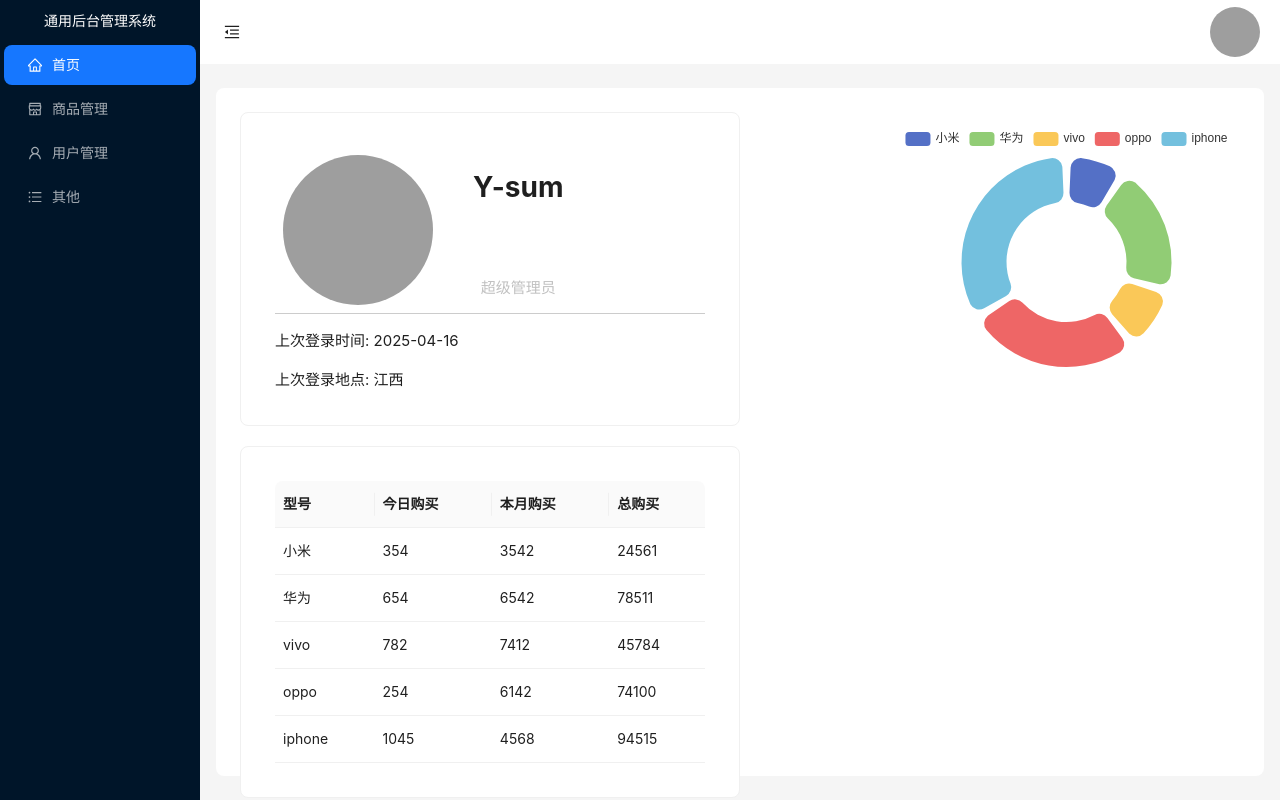
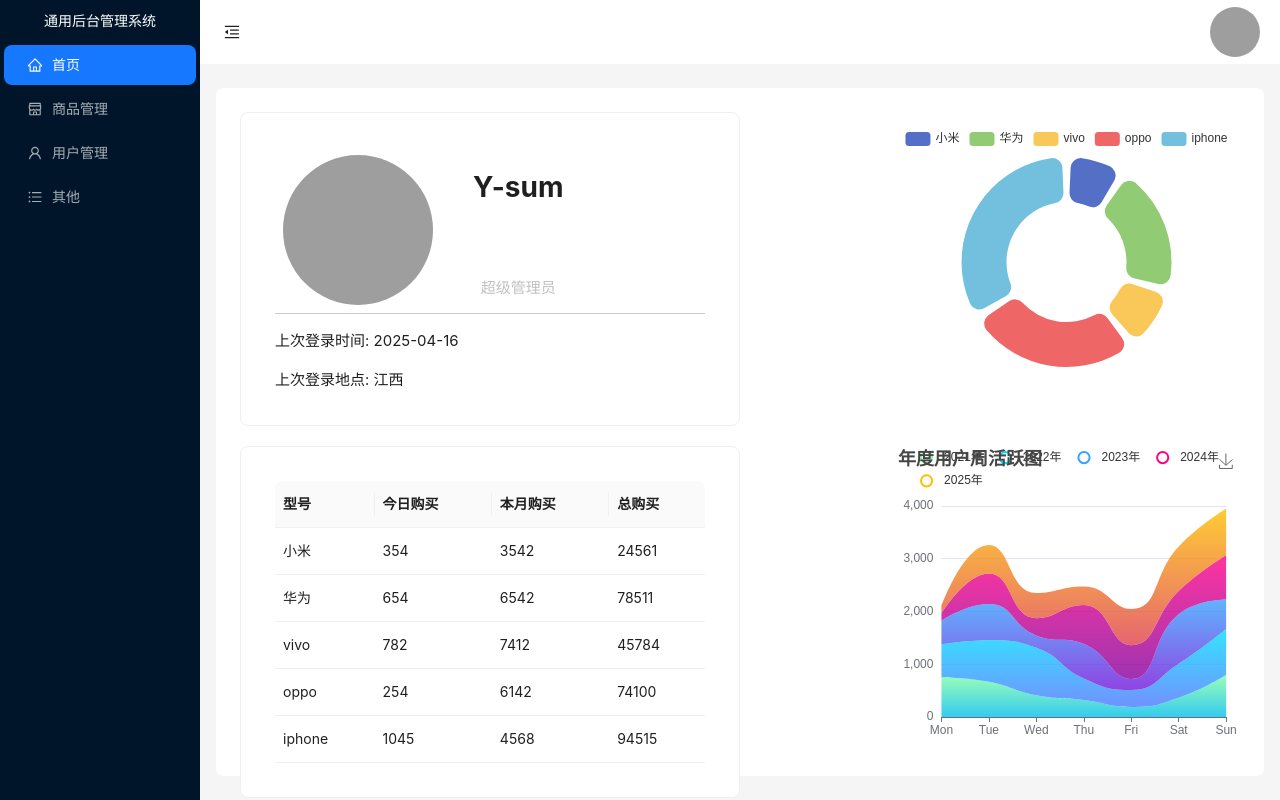
Before and after one commit to ikun666xiadan/react-admin-frontend, a React (Create React App) app: page /home in a window 1280 px wide. Built offline with nearby package versions, Linux system fonts and the light colour scheme; data requests are answered from the project's data file; grey boxes are pictures that could not be loaded.

Commit message:
feat: userData图表渲染封装

```diff
--- /dev/null
+++ b/src/pages/Home/UserDataEcharts/index.js
@@ -0,0 +1,226 @@
+import * as echarts from "echarts/core";
+import {
+  TitleComponent,
+  ToolboxComponent,
+  TooltipComponent,
+  GridComponent,
+  LegendComponent,
+} from "echarts/components";
+import { LineChart } from "echarts/charts";
+import { UniversalTransition } from "echarts/features";
+import { CanvasRenderer } from "echarts/renderers";
+import { useRef, useEffect } from "react";
+
+echarts.use([
+  TitleComponent,
+  ToolboxComponent,
+  TooltipComponent,
+  GridComponent,
+  LegendComponent,
+  LineChart,
+  CanvasRenderer,
+  UniversalTransition,
+]);
+
+const UserEcharts = () => {
+  const chartRef = useRef(null);
+
+  useEffect(() => {
+    const myChart = echarts.init(chartRef.current);
+    const option = {
+      color: ["#80FFA5", "#00DDFF", "#37A2FF", "#FF0087", "#FFBF00"],
+      title: {
+        text: "年度用户周活跃图",
+      },
+      tooltip: {
+        trigger: "axis",
+        axisPointer: {
+          type: "cross",
+          label: {
+            backgroundColor: "#6a7985",
+          },
+        },
+      },
+      legend: {
+        data: ["2021年", "2022年", "2023年", "2024年", "2025年"],
+      },
+      toolbox: {
+        feature: {
+          saveAsImage: {},
+        },
+      },
+      grid: {
+        left: "3%",
+        right: "4%",
+        bottom: "3%",
+        containLabel: true,
+      },
+      xAxis: [
+        {
+          type: "category",
+          boundaryGap: false,
+          data: ["Mon", "Tue", "Wed", "Thu", "Fri", "Sat", "Sun"],
+        },
+      ],
+      yAxis: [
+        {
+          type: "value",
+        },
+      ],
+      series: [
+        {
+          name: "2021年",
+          type: "line",
+          stack: "Total",
+          smooth: true,
+          lineStyle: {
+            width: 0,
+          },
+          showSymbol: false,
+          areaStyle: {
+            opacity: 0.8,
+            color: new echarts.graphic.LinearGradient(0, 0, 0, 1, [
+              {
+                offset: 0,
+                color: "rgb(128, 255, 165)",
+              },
+              {
+                offset: 1,
+                color: "rgb(1, 191, 236)",
+              },
+            ]),
+          },
+          emphasis: {
+            focus: "series",
+          },
+          data: [754, 666, 410, 320, 190, 364, 800],
+        },
+        {
+          name: "2022年",
+          type: "line",
+          stack: "Total",
+          smooth: true,
+          lineStyle: {
+            width: 0,
+          },
+          showSymbol: false,
+          areaStyle: {
+            opacity: 0.8,
+            color: new echarts.graphic.LinearGradient(0, 0, 0, 1, [
+              {
+                offset: 0,
+                color: "rgb(0, 221, 255)",
+              },
+              {
+                offset: 1,
+                color: "rgb(77, 119, 255)",
+              },
+            ]),
+          },
+          emphasis: {
+            focus: "series",
+          },
+          data: [621, 788, 902, 410, 322, 645, 867],
+        },
+        {
+          name: "2023年",
+          type: "line",
+          stack: "Total",
+          smooth: true,
+          lineStyle: {
+            width: 0,
+          },
+          showSymbol: false,
+          areaStyle: {
+            opacity: 0.8,
+            color: new echarts.graphic.LinearGradient(0, 0, 0, 1, [
+              {
+                offset: 0,
+                color: "rgb(55, 162, 255)",
+              },
+              {
+                offset: 1,
+                color: "rgb(116, 21, 219)",
+              },
+            ]),
+          },
+          emphasis: {
+            focus: "series",
+          },
+          data: [451, 687, 234, 654, 210, 940, 560],
+        },
+        {
+          name: "2024年",
+          type: "line",
+          stack: "Total",
+          smooth: true,
+          lineStyle: {
+            width: 0,
+          },
+          showSymbol: false,
+          areaStyle: {
+            opacity: 0.8,
+            color: new echarts.graphic.LinearGradient(0, 0, 0, 1, [
+              {
+                offset: 0,
+                color: "rgb(255, 0, 135)",
+              },
+              {
+                offset: 1,
+                color: "rgb(135, 0, 157)",
+              },
+            ]),
+          },
+          emphasis: {
+            focus: "series",
+          },
+          data: [135, 578, 328, 740, 640, 440, 840],
+        },
+        {
+          name: "2025年",
+          type: "line",
+          stack: "Total",
+          smooth: true,
+          lineStyle: {
+            width: 0,
+          },
+          showSymbol: false,
+          label: {
+            show: true,
+            position: "top",
+          },
+          areaStyle: {
+            opacity: 0.8,
+            color: new echarts.graphic.LinearGradient(0, 0, 0, 1, [
+              {
+                offset: 0,
+                color: "rgb(255, 191, 0)",
+              },
+              {
+                offset: 1,
+                color: "rgb(224, 62, 76)",
+              },
+            ]),
+          },
+          emphasis: {
+            focus: "series",
+          },
+          data: [145, 542, 478, 351, 684, 841, 879],
+        },
+      ],
+    };
+
+    myChart.setOption(option);
+    return () => {
+      myChart.dispose();
+    };
+  });
+  return (
+    <div
+      ref={chartRef}
+      style={{ width: "100%", height: "300px", minHeight: "300px" }}
+    />
+  );
+};
+
+export default UserEcharts;
--- a/src/pages/Home/index.css
+++ b/src/pages/Home/index.css
@@ -4,7 +4,7 @@
     gap: 20px;
 }
 
-.top_content{
+.content{
     display: flex;
     gap: 30rem;
 }
--- a/src/pages/Home/index.js
+++ b/src/pages/Home/index.js
@@ -2,15 +2,19 @@ import "./index.css";
 import VideoEcharts from "./VideoEcharts";
 import TableList from "./TableList/inedx";
 import UserInfo from "./UserInfo";
+import UserEcharts from "./UserDataEcharts";
 
 function Home() {
   return (
     <div className="home">
-      <div className="top_content">
+      <div className="content">
         <UserInfo/>
         <VideoEcharts/>
       </div>
-      <TableList/>
+      <div className="content">
+        <TableList/>
+        <UserEcharts/>
+      </div>
     </div>
   );
 }
--- a/src/server/data.json
+++ b/src/server/data.json
@@ -25,6 +25,7 @@
       "value": 9999
     }
   ],
+  "userLine":["2020年","2021年","2022年","2023年","2024年","2025年"],
   "userData": [
     {
       "id": 1,
```
Also changed, not shown: src/apis/userData.js (+8 -1 lines).
